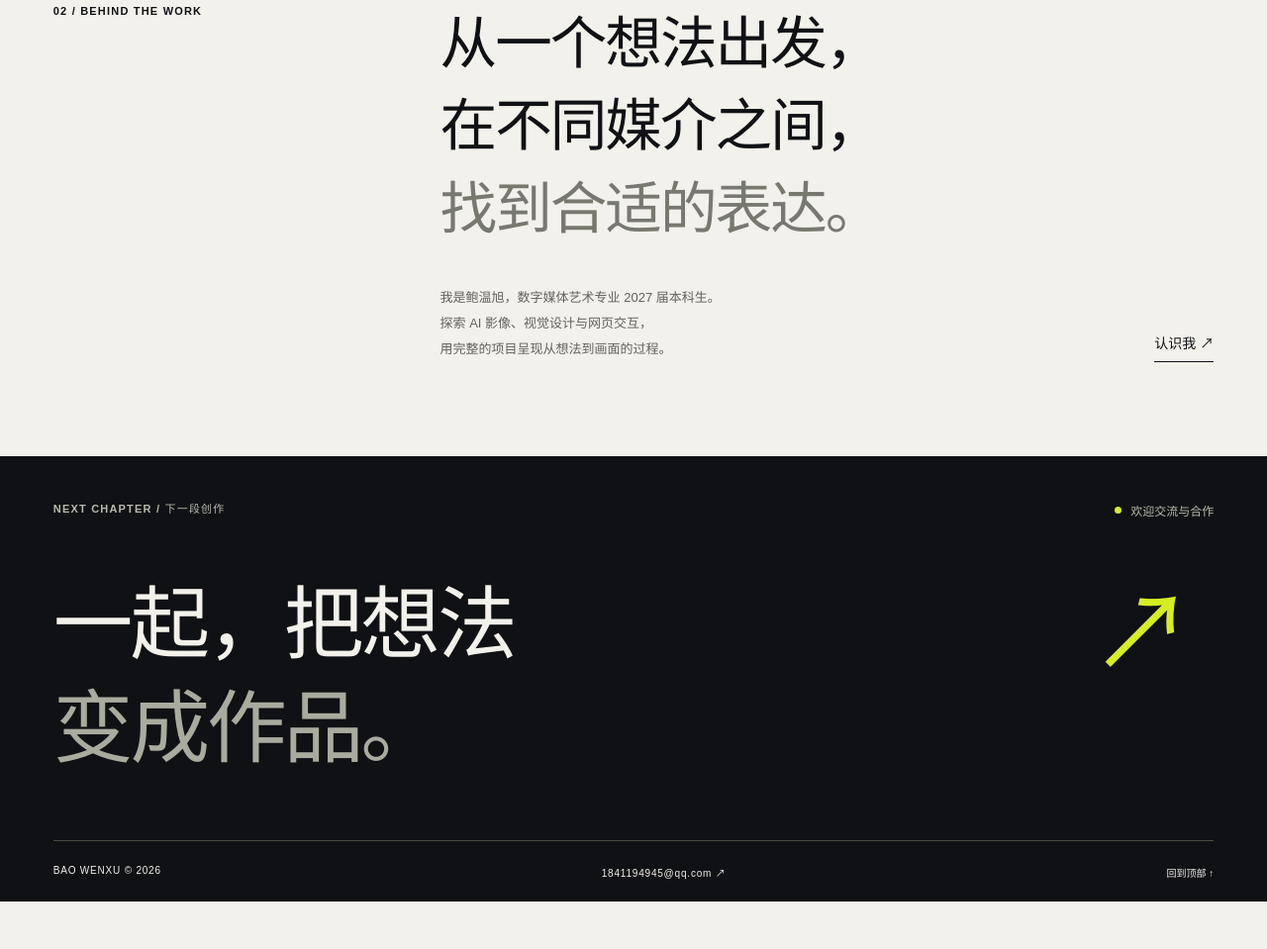
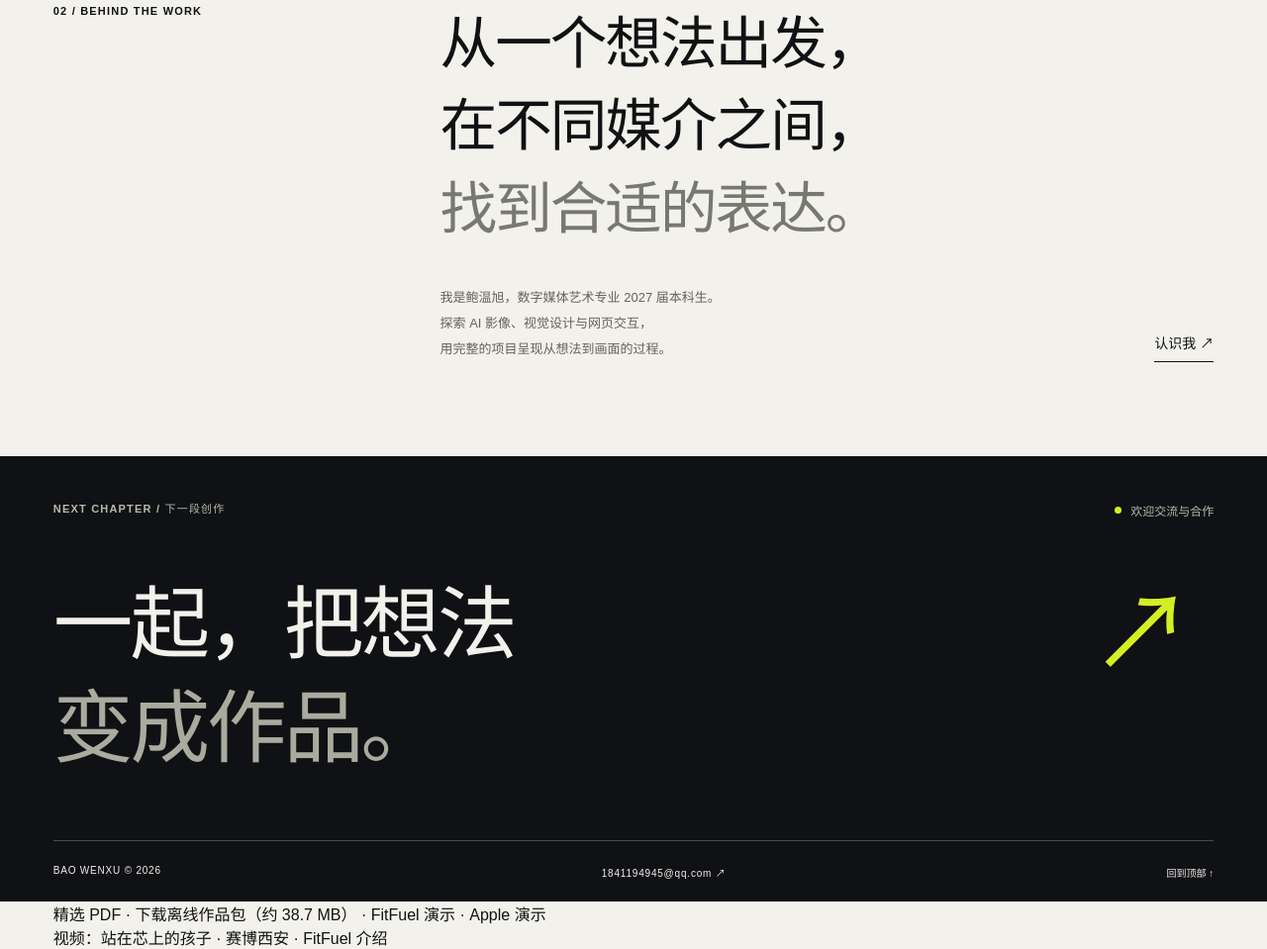
Before and after one commit to 54188-s/bao-wenxu-portfolio, a plain HTML site: page index.html in a window 1280 px wide. Shown: the part 3080-4039 px from the top of the page at 99% size. Before the commit the page ends 3991 px from the top, so only its background shows below. Drawn offline with Linux system fonts and the light colour scheme.

Commit message:
Improve portfolio resource entry points and record static link audit

```diff
--- a/index.html
+++ b/index.html
@@ -1 +1 @@
-<!DOCTYPE html><html lang="zh-CN"><head><meta charset="UTF-8"><meta name="viewport" content="width=device-width, initial-scale=1.0"><title>鲍温旭 · 精选作品集</title><link rel="stylesheet" href="assets/portfolio.css"></head><body><div id="root"></div><script defer src="assets/portfolio.js"></script></body></html>
+<!DOCTYPE html><html lang="zh-CN"><head><meta charset="UTF-8"><meta name="viewport" content="width=device-width, initial-scale=1.0"><title>鲍温旭 · 精选作品集</title><link rel="stylesheet" href="assets/portfolio.css"></head><body><div id="root"></div><noscript><p>网页版需要启用 JavaScript。也可以通过下方入口查看 PDF、视频或下载离线包。</p></noscript><nav class="section-wrap" aria-label="作品资源入口"><p><a href="portfolio.pdf" target="_blank" rel="noreferrer">精选 PDF</a> · <a href="downloads/portfolio-offline.zip" download>下载离线作品包（约 38.7 MB）</a> · <a href="demos/fitfuel/index.html" target="_blank" rel="noreferrer">FitFuel 演示</a> · <a href="demos/apple/index.html" target="_blank" rel="noreferrer">Apple 演示</a></p><p>视频：<a href="videos/core.mp4" target="_blank" rel="noreferrer">站在芯上的孩子</a> · <a href="videos/cyber.mp4" target="_blank" rel="noreferrer">赛博西安</a> · <a href="demos/fitfuel/video/fitfuel-intro.mp4" target="_blank" rel="noreferrer">FitFuel 介绍</a></p></nav><script defer src="assets/portfolio.js"></script></body></html>
```
Also changed, not shown: 打开作品集.html (+1 -1 lines), 2 other files.
